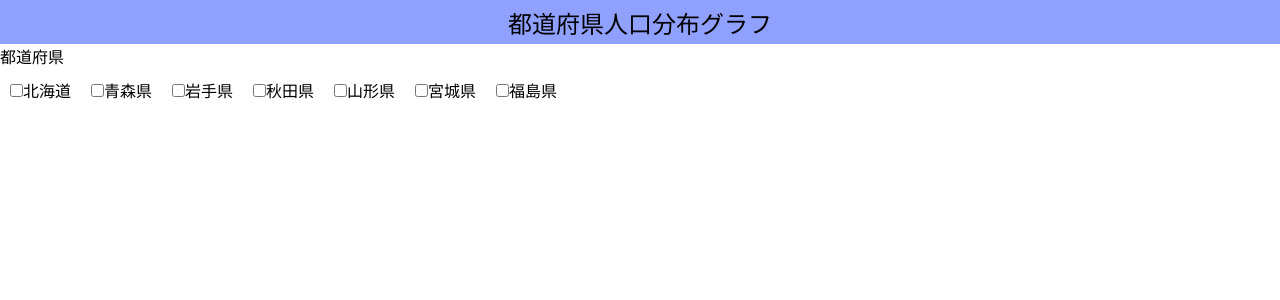
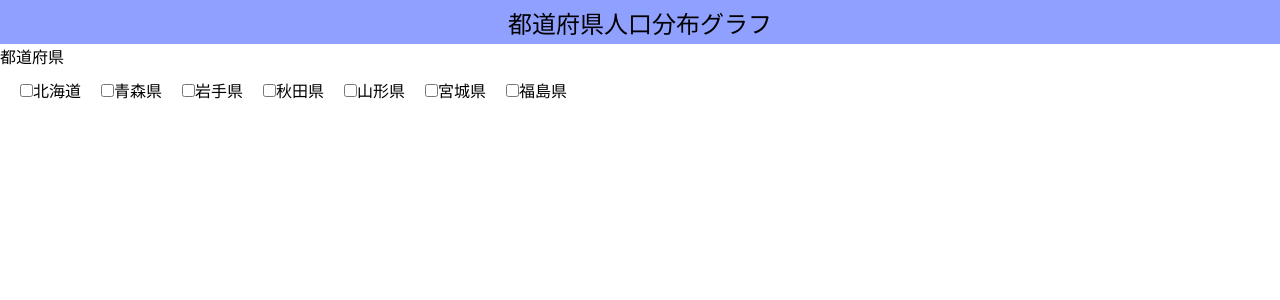
Before and after one commit to mnt3710/public-yumemi-frontend-cording-test, a Nuxt app: page / in a window 1280 px wide. Shown: the top 300 px of the page. Built offline with nearby package versions, Linux system fonts and the light colour scheme; a web font is replaced by a local one.

Commit message:
checkBoxesにpadding追加

```diff
--- a/components/index/molecules/CheckBoxes.vue
+++ b/components/index/molecules/CheckBoxes.vue
@@ -32,5 +32,6 @@ export default Vue.extend({
 .index-molecules-check-boxes {
   display: flex;
   flex-wrap: wrap;
+  padding: 0 10px;
 }
 </style>
```
